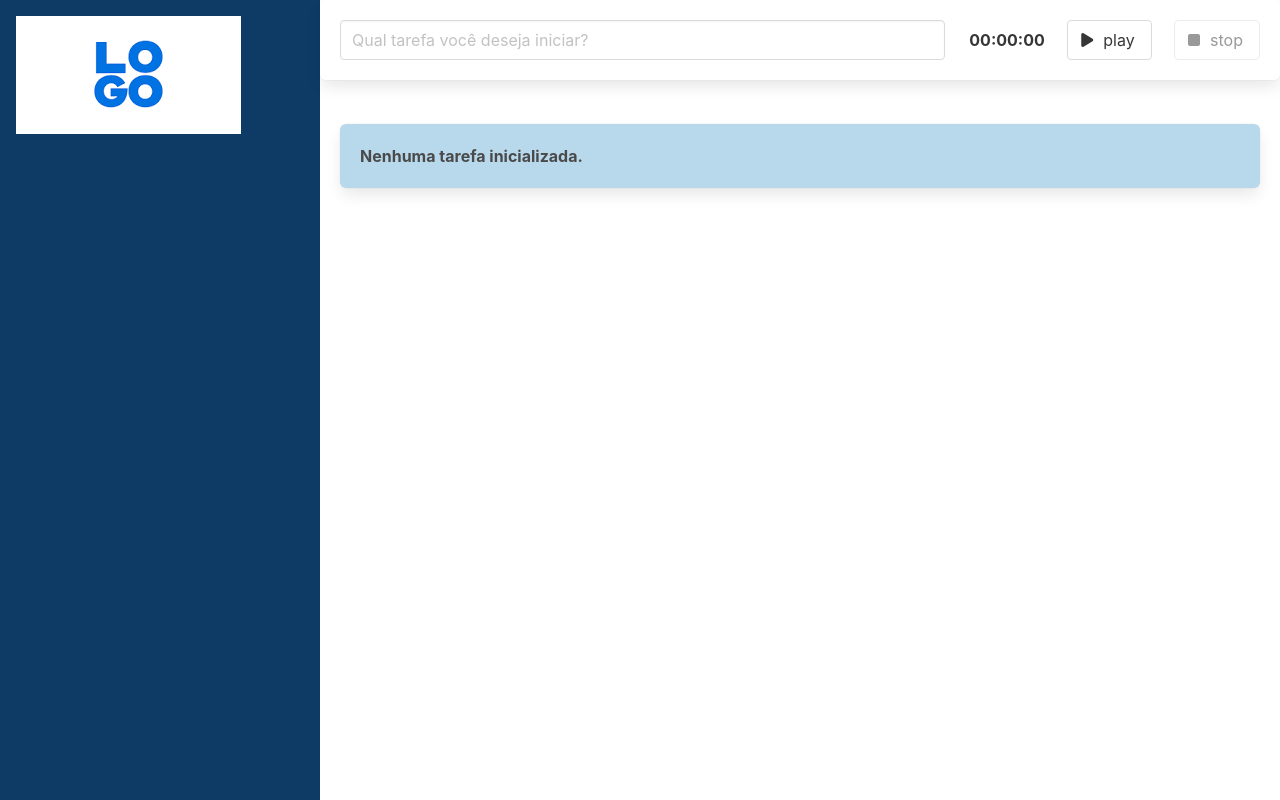
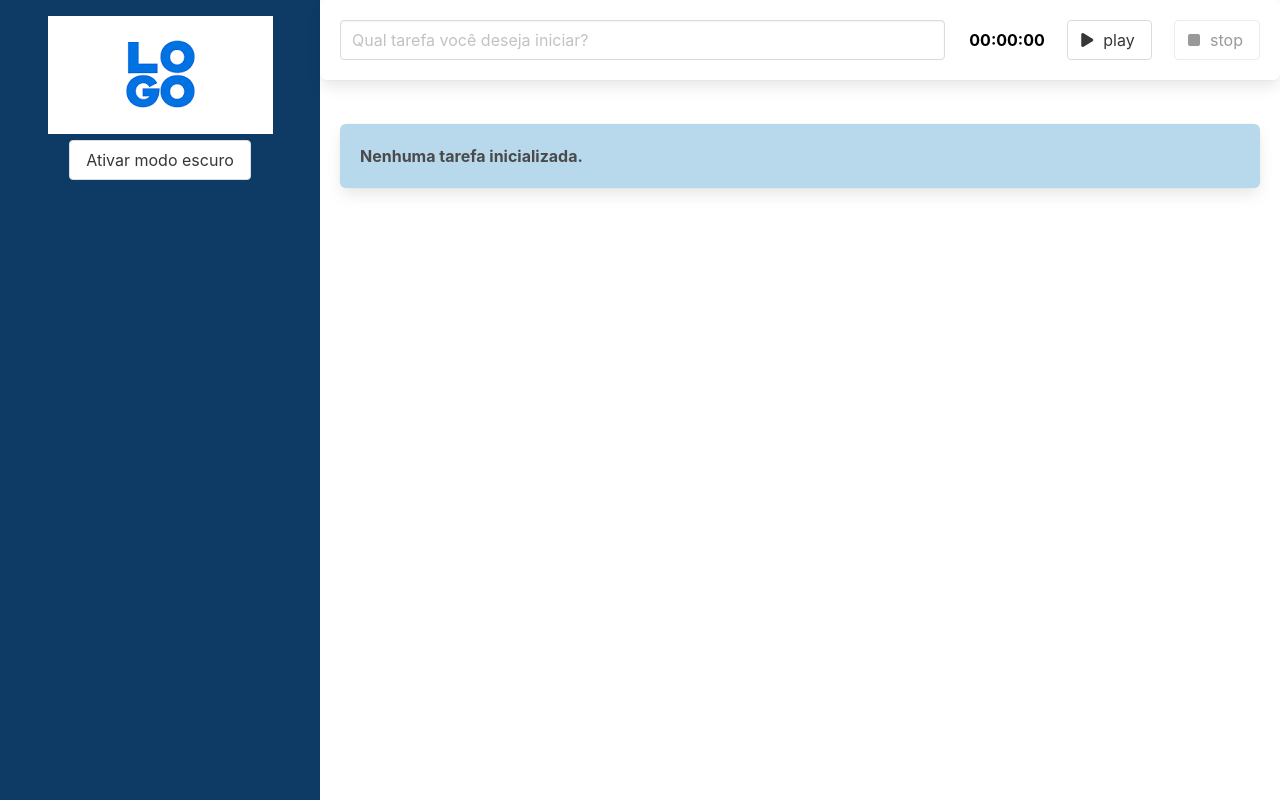
Before and after one commit to fviel/vueTracker, a Vue app in the folder task-tracker/: page / in a window 1280 px wide. Built offline with nearby package versions, Linux system fonts and the light colour scheme.

Commit message:
adicionado o botao para mudar o modo de cor, com variaveis de css, e comando para alterar o class da div principal do app.

```diff
--- a/task-tracker/src/App.vue
+++ b/task-tracker/src/App.vue
@@ -1,10 +1,10 @@
 <template>
-  <main class="columns is-gapless is-multiline">
+  <main class="columns is-gapless is-multiline" :class="{ 'modo-escuro': modoEscuroAtivoLocal }">
     <div class="column is-one-quarter">
       <!-- > menu lateral<!-->
-      <SideBarMenu />
+      <SideBarMenu @toChangeTheTheme="changeThemeColor"/>
     </div>
-    <div class="column is-three-quarter">
+    <div class="column is-three-quarter conteudo">
       <!-- > body da tela<!-->
       <FormFields @whenSavingATask="persistTask" />
       <div class="listaTarefas">
@@ -34,20 +34,25 @@ export default defineComponent({
   data() {
     return {
       tasks: [] as ITask[],
+      modoEscuroAtivoLocal: false
     };
   },
   computed:{
     taskListisEmpty() : boolean{
       return this.tasks.length === 0
     }
-
   },
-  methods: {
+    methods: {
     persistTask(task: ITask) {
       // console.log('persistTask - Duracao da task:', task.durationInSeconds)
       // console.log('persistTask - Descricao da task:', task.description)
       this.tasks.push(task);
     },
+    changeThemeColor(modoEscuroAtivo: boolean){
+
+      this.modoEscuroAtivoLocal = modoEscuroAtivo
+      console.log('modoEscuroAtivoLocal: ', this.modoEscuroAtivoLocal)
+    }
   },
 });
 </script>
@@ -56,4 +61,17 @@ export default defineComponent({
 .listaTarefas {
   padding: 1.25rem;
 }
+
+main{
+  --bg-primario: #fff;
+  --texto-primario: #000;
+}
+
+main.modo-escuro{
+  --bg-primario: rgb(4, 1, 44);
+  --texto-primario: #fff;
+}
+.conteudo{
+  background-color: var(--bg-primario);
+}
 </style>
--- a/task-tracker/src/components/ChronometerDisplay.vue
+++ b/task-tracker/src/components/ChronometerDisplay.vue
@@ -1,7 +1,7 @@
 <!-- Componente de exibição do contador do cronômetro -->
 <template>
   <section>
-    <strong>{{ runnedTime }}</strong>
+    <strong class="display">{{ runnedTime }}</strong>
   </section>
 </template>
 
@@ -23,3 +23,9 @@ export default defineComponent({
   },
 })
 </script>
+
+<style scoped>
+.display{
+  color: var(--texto-primario);
+}
+</style>
--- a/task-tracker/src/components/FormFields.vue
+++ b/task-tracker/src/components/FormFields.vue
@@ -1,5 +1,5 @@
 <template>
-  <div class="box">
+  <div class="box formulario">
     <div class="columns">
       <div
         class="column is-8"
@@ -48,3 +48,10 @@ export default defineComponent({
   },
 });
 </script>
+
+<style>
+.formulario{
+  color: var(---texto-primario);
+  background-color: var(--bg-primario);
+}
+</style>
--- a/task-tracker/src/components/SideBarMenu.vue
+++ b/task-tracker/src/components/SideBarMenu.vue
@@ -3,24 +3,39 @@
     <h1>
       <img src="../assets/logo.png" alt="Logomarca da aplicação de filas" />
     </h1>
+    <button class="button" @click="changeColorTheme">
+        {{getButtonLabel}}
+    </button>
   </header>
 </template>
-
-
-
-
-
 
 <script lang="ts">
 import {defineComponent} from 'vue'
 export default defineComponent({
-    name: 'SideBarMenu'
+    name: 'SideBarMenu',
+    emits:['toChangeTheTheme'],
+    data(){
+        return {
+            modoEscuroAtivo: false
+        }
+    },
+    computed:{
+        getButtonLabel() : string{
+            if(this.modoEscuroAtivo){
+                return "Desativar modo escuro"
+            }else{
+                return "Ativar modo escuro"
+            }
+        }
+    },
+    methods:{
+        changeColorTheme(){
+            this.modoEscuroAtivo = !this.modoEscuroAtivo;
+            this.$emit('toChangeTheTheme', this.modoEscuroAtivo);
+        }
+    }
 })
 </script>
-
-
-
-
 
 <style scoped>
 header {
@@ -28,6 +43,7 @@ header {
   width: 100%;
   height: 100vh;
   padding: 1rem;
+  text-align: center;
 }
 
 @media only screen and(max-width: 768px) {
```
